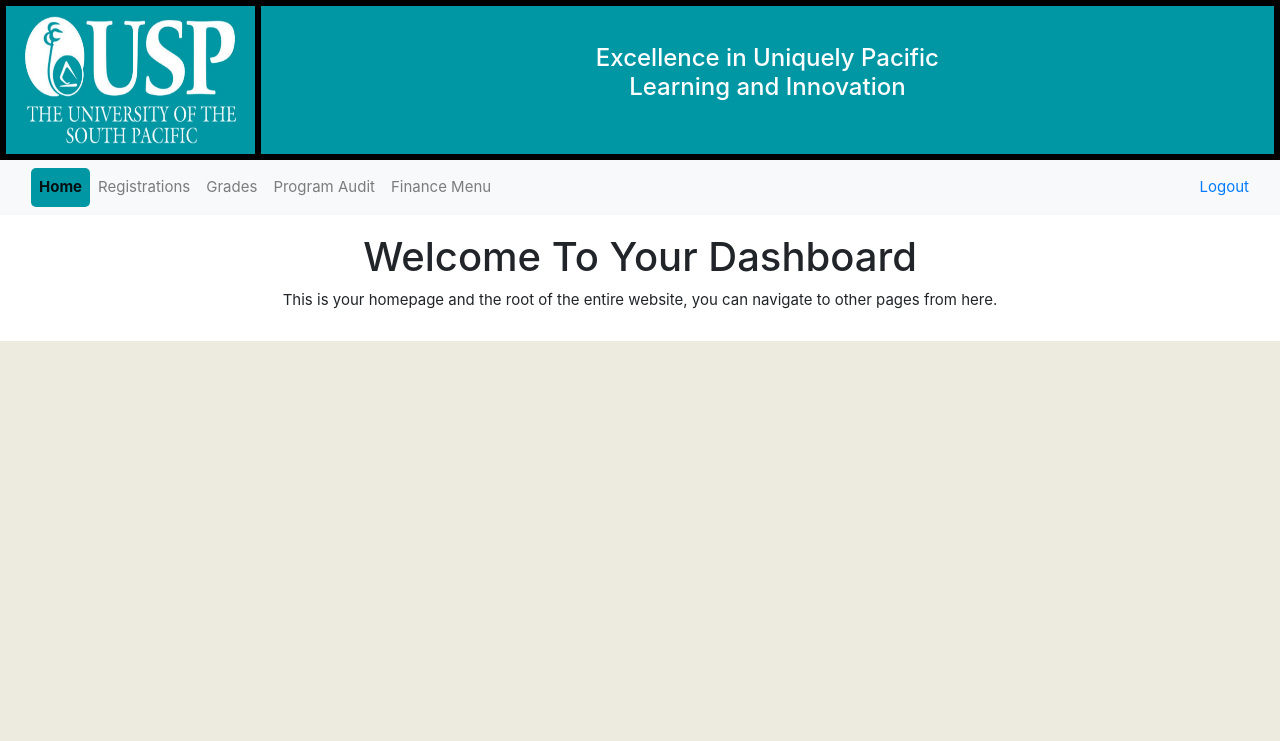
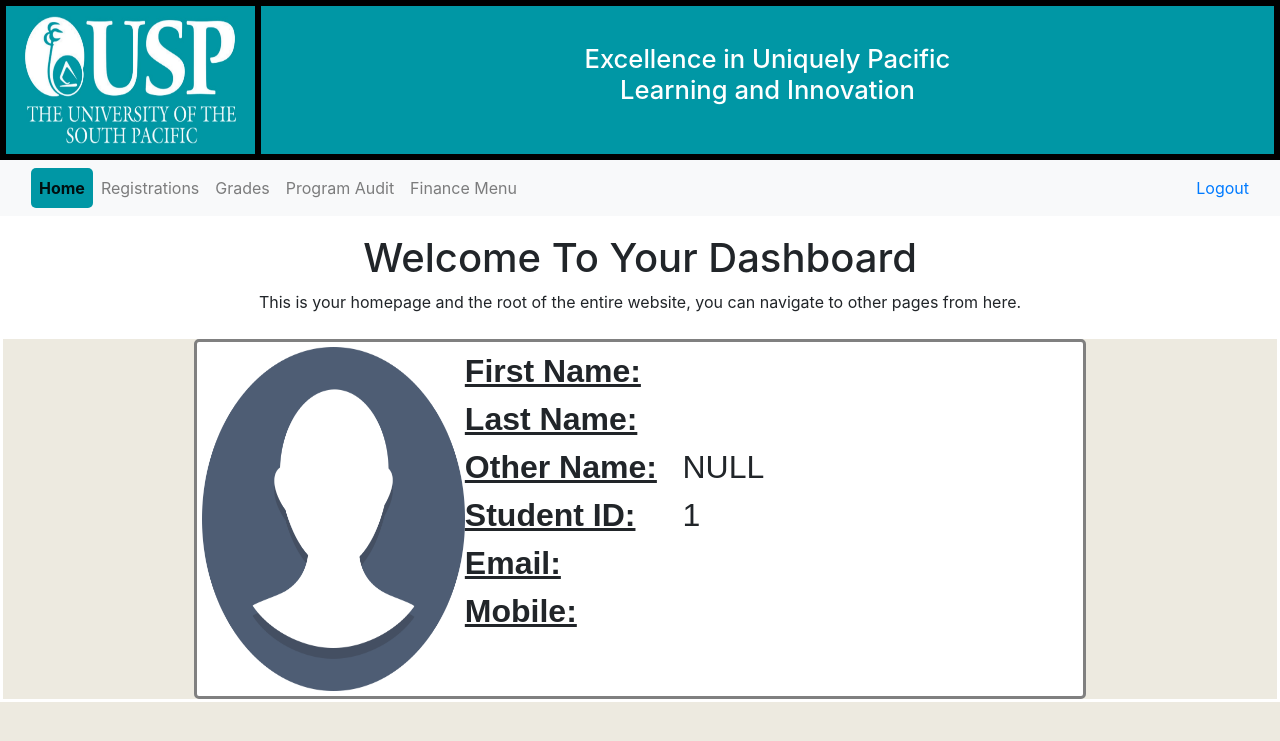
Before and after one commit to markchipongian/CS415_ES_backupcode, a PHP site: page /Dashboard_Student/dashboard.php in a window 1280 px wide. Shown: the top 741 px of the page. Run offline with PHP 8.4, Linux system fonts and the light colour scheme; the visitor is signed in with stand-in values (Sample User, id 1); data comes from the database, SQL or seed files in the repository; data that the repository does not hold is empty.

Commit message:
added student details, fixed logout(temp)

```diff
--- a/API/login.php
+++ b/API/login.php
@@ -33,7 +33,7 @@
 
     if(isset($_POST['submit']))
     {
-        $alertmsgg = "<div class='alert alert-danger'>Incorrect Username or Password</div>";
+        $alertmsgg = "<div class='alert alert-danger'> <a href='#' class='close' data-dismiss='alert' aria-label='close'>&times;</a>Incorrect Username or Password</div>";
 
         $id = $_POST['username'];
         $password = $_POST['password'];
--- a/Class/Student.php
+++ b/Class/Student.php
@@ -56,7 +56,24 @@
 
         public function student_details($student_id)
         {
+            try
+			{
+				//Create instance of Database Connection
+				$conn = new DBConn();
+                $conn = $conn->connect();
 
+                $stmt = $conn->prepare("SELECT * FROM STUDENT WHERE STUDENT_ID = (:student_id);");
+                $stmt->bindParam(':student_id', $student_id);
+                if($stmt->execute())
+				{
+                    $result = $stmt->fetchAll();
+                    return $result;
+                }
+            }
+            catch(PDOException $e)
+			{
+				echo "Error: " . $e->getMessage();
+			}
         }
 
         public function student_academic_details($student_id)
@@ -316,7 +333,7 @@
 				$conn = new DBConn();
                 $conn = $conn->connect();
 
-                $stmt = $conn->prepare("SELECT * FROM COMP_COURSE WHERE STUDENT_ID = (:student_id);");
+                $stmt = $conn->prepare("SELECT * FROM COMP_COURSE WHERE STUDENT_ID = (:student_id) AND GRADE LIKE 'A%' OR GRADE LIKE 'B%' OR GRADE LIKE 'C%'OR GRADE LIKE 'R%' OR GRADE LIKE 'P%' OR GRADE LIKE 'M%' OR GRADE LIKE 'S%';");
                 $stmt->bindParam(':student_id', $student_id);
                 if($stmt->execute())
 				{
--- a/Dashboard_Student/dashboard.php
+++ b/Dashboard_Student/dashboard.php
@@ -1,6 +1,21 @@
+<?php require_once("../Class/Student.php"); ?>
 <?php
 // Start the session
 session_start();
+
+
+$student = new Student();
+$student_id = $_SESSION["id"];
+
+$details = $student->student_details($student_id);
+foreach($details as $row){
+    $fname = $row["First_Name"];
+    $lname = $row["Last_Name"];
+    $oname = $row["Other_Name"];
+    $email = $row["Email"];
+    $mobile = $row["Phone_Number"];
+}
+
 ?>
 <!DOCTYPE html>
 <html>
@@ -52,7 +67,7 @@
                 </li>
             </ul>
             <ul class="nav navbar-nav navbar-right">
-                <li><a href="logout.php"><span class="glyphicon glyphicon-log-in"></span> Logout</a></li>
+                <li><a href="../index.php"><span class="glyphicon glyphicon-log-in"></span> Logout</a></li>
             </ul>
         </div>
     </nav>
@@ -64,7 +79,40 @@
             <p>This is your homepage and the root of the entire website, you can navigate to other pages from here.</p>
         </div>
 
+        <div class="details">
+            <div class="picture">
+                <img src="../images/profile_pic.png" style="width: 100%; height: 100%;">
+            </div>
+            <div class="caption">
+                <p>
+                    First Name:<br />
+                    Last Name:<br />
+                    Other Name:<br />
+                    Student ID:<br />
+                    Email:<br />
+                    Mobile:<br />
+                </p>
+            </div>
+            <div class="caption_detials">
+                 <p>
+                    <?php echo $fname; ?><br />
+                    <?php echo $lname; ?><br />
+                    <?php
+                        if(empty($oname)){
+                            echo "NULL";
+                        }else{
+                            echo $oname;
+                        }
+                    ?><br />
+                    <?php echo $student_id; ?><br />
+                    <?php echo $email; ?><br />
+                    <?php echo $mobile; ?><br />
+                </p>
+            </div>
+        </div>
+
     </div>
+
 
 </body>
 </html>
--- a/Dashboard_Student/financeMenu.php
+++ b/Dashboard_Student/financeMenu.php
@@ -48,7 +48,7 @@
                 </li>
             </ul>
             <ul class="nav navbar-nav navbar-right">
-                <li><a href="logout.php"><span class="glyphicon glyphicon-log-in"></span> Logout</a></li>
+                <li><a href="../index.php"><span class="glyphicon glyphicon-log-in"></span> Logout</a></li>
             </ul>
         </div>
     </nav>
--- a/Dashboard_Student/grades.php
+++ b/Dashboard_Student/grades.php
@@ -53,7 +53,7 @@
                 </li>
             </ul>
             <ul class="nav navbar-nav navbar-right">
-                <li><a href="logout.php"><span class="glyphicon glyphicon-log-in"></span> Logout</a></li>
+                <li><a href="../index.php"><span class="glyphicon glyphicon-log-in"></span> Logout</a></li>
             </ul>
         </div>
     </nav>
--- a/Dashboard_Student/registrations.php
+++ b/Dashboard_Student/registrations.php
@@ -48,7 +48,7 @@
                 </li>
             </ul>
             <ul class="nav navbar-nav navbar-right">
-                <li><a href="logout.php"><span class="glyphicon glyphicon-log-in"></span> Logout</a></li>
+                <li><a href="../index.php"><span class="glyphicon glyphicon-log-in"></span> Logout</a></li>
             </ul>
         </div>
     </nav>
--- a/Dashboard_Student/styles.css
+++ b/Dashboard_Student/styles.css
@@ -48,7 +48,7 @@
 }
 
 body {
-    font-size: 15px !important;
+    font-size: 100%; !important;
     background-color: #EDEAE0!important;
 }
 
@@ -104,3 +104,42 @@
     margin: auto;
     background-color: white;
 }
+
+.picture{
+    width: 30%;
+    height: 100%;
+    float: left;
+}
+
+.details{
+    padding: 5px;
+    margin: auto;
+    height: 45vh;
+    width: 70%;
+    background-color: white;
+    border-style: solid;
+    border-radius: 5px;
+    border-color: grey;
+}
+
+
+.caption_detials{
+    height: 100%;
+    float: left;
+    font-family: "Arial";
+    font-size: 2em;
+    margin-left: 2vw;
+    /* border-style: solid;
+    border-color: black; */
+}
+
+.caption{
+    height: 100%;
+    float: left;
+    font-family: "Arial";
+    font-weight: bold;
+    font-size: 2em;
+    text-decoration: underline;
+    /* border-style: solid;
+    border-color: black; */
+}
```
Also changed, not shown: Dashboard_Student/programAudit.php (+7 -7 lines), styles.css (+3 -11 lines), images/profile_pic.png (added).
